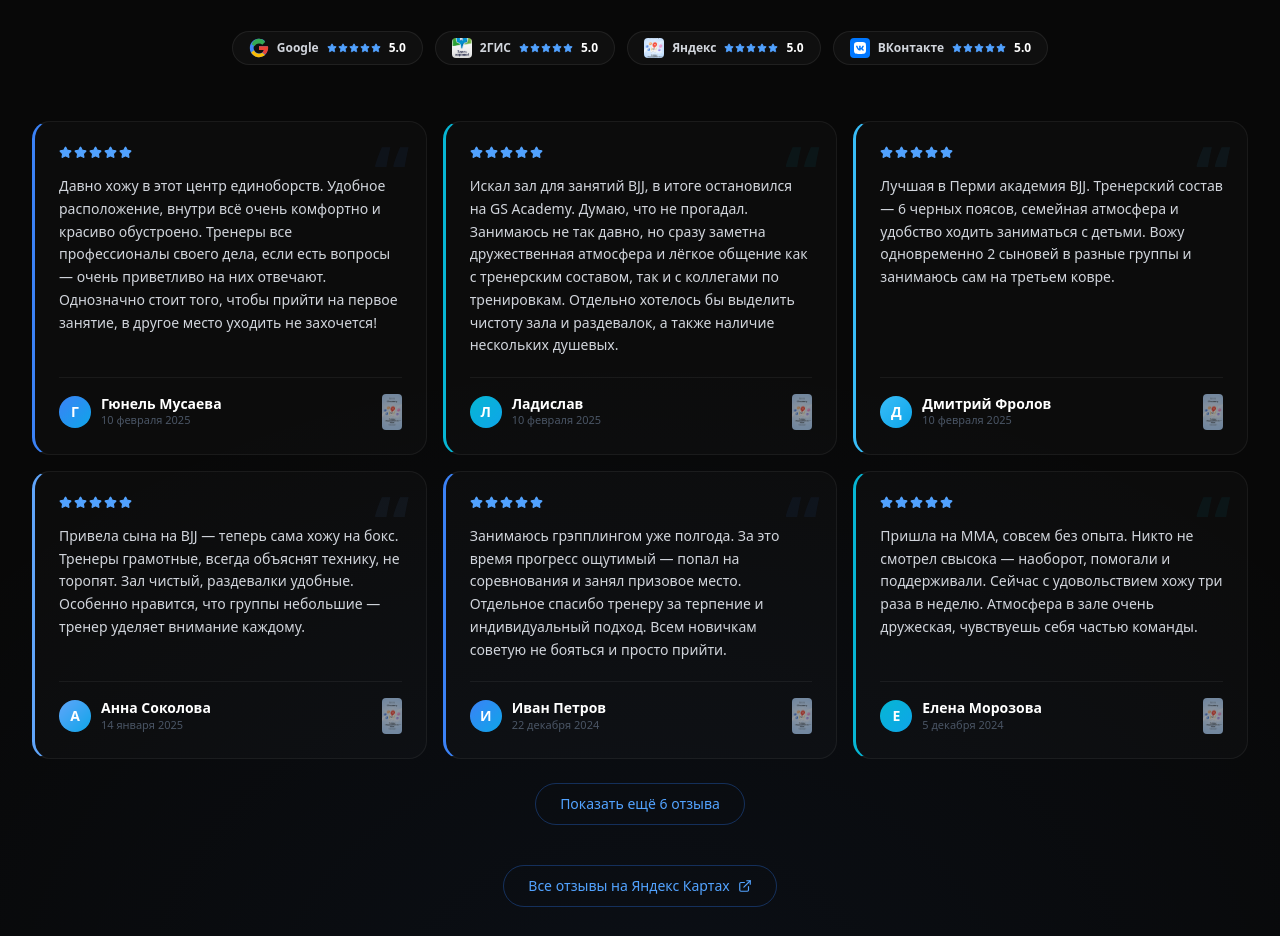
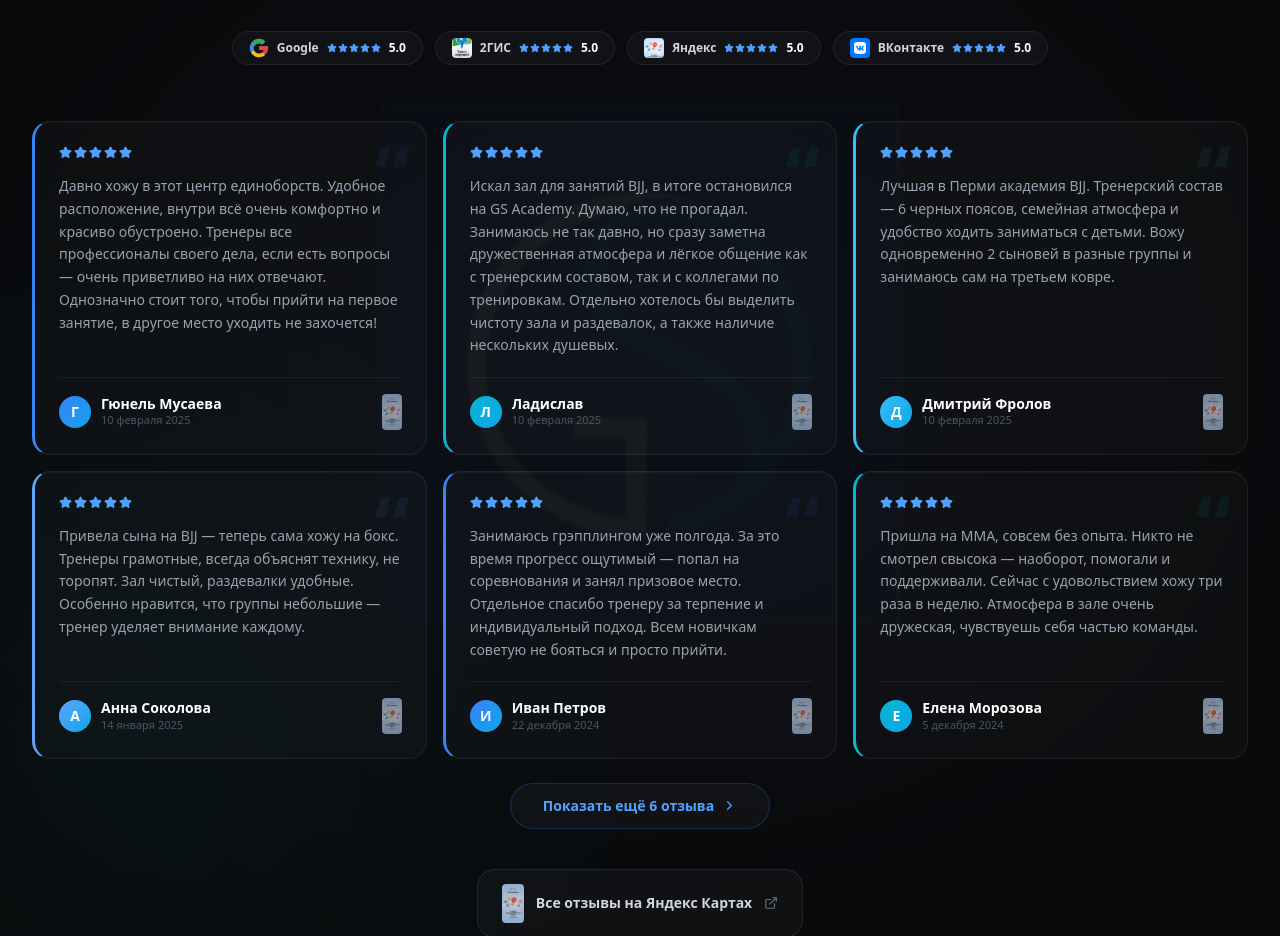
Before and after one commit to german9827387/bjj59-site, a Next.js app: page / in a window 1280 px wide. Shown: the part 3897-4833 px from the top of the page. Built offline with nearby package versions, Linux system fonts and the light colour scheme.

Commit message:
feat: gs-icon как фоновый водяной знак в отзывах + улучшен визуал блока

```diff
--- a/components/Reviews.tsx
+++ b/components/Reviews.tsx
@@ -101,9 +101,25 @@ export default function Reviews() {
 
   return (
     <section className="relative py-20 lg:py-28 bg-[#080808] overflow-hidden">
-      {/* Фоновый паттерн */}
-      <div className="absolute inset-0 bg-[radial-gradient(ellipse_70%_50%_at_50%_100%,rgba(59,130,246,0.06),transparent)] pointer-events-none" />
+      {/* Фоновые градиенты */}
+      <div className="absolute inset-0 bg-[radial-gradient(ellipse_80%_60%_at_50%_50%,rgba(59,130,246,0.05),transparent)] pointer-events-none" />
+      <div className="absolute inset-0 bg-[radial-gradient(ellipse_40%_40%_at_10%_80%,rgba(6,182,212,0.04),transparent)] pointer-events-none" />
       <div className="absolute top-0 left-0 right-0 h-px bg-gradient-to-r from-transparent via-blue-500/20 to-transparent" />
+      <div className="absolute bottom-0 left-0 right-0 h-px bg-gradient-to-r from-transparent via-blue-500/10 to-transparent" />
+
+      {/* GS Icon — фоновый водяной знак */}
+      <div className="absolute inset-0 flex items-center justify-center pointer-events-none select-none" aria-hidden="true">
+        <div className="relative w-[520px] h-[520px] opacity-[0.032]" style={{ filter: "blur(1px)" }}>
+          <Image
+            src="/gs-icon.png"
+            alt=""
+            fill
+            className="object-contain"
+            loading="lazy"
+            sizes="520px"
+          />
+        </div>
+      </div>
 
       <div className="relative max-w-7xl mx-auto px-4 sm:px-6 lg:px-8">
 
@@ -119,8 +135,13 @@ export default function Reviews() {
             </span>
           </h2>
 
-          {/* Большой рейтинг */}
+          {/* Рейтинг + значок */}
           <div className="flex items-center justify-center gap-6 mt-8">
+            {/* Иконка слева */}
+            <div className="hidden sm:flex w-14 h-14 rounded-2xl overflow-hidden border border-white/10 bg-white/5 items-center justify-center shrink-0">
+              <Image src="/gs-icon.png" alt="GS Academy" width={40} height={40} className="object-contain" loading="lazy" />
+            </div>
+            <div className="w-px h-16 bg-[#1e1e1e] hidden sm:block" />
             <div className="text-right">
               <div className="text-6xl sm:text-7xl font-black text-white leading-none">5.0</div>
               <div className="text-gray-500 text-sm mt-1">средний рейтинг</div>
@@ -187,12 +208,22 @@ export default function Reviews() {
           {visibleReviews.map((review, i) => (
             <Reveal key={review.id} delay={Math.min(i % 3, 2) * 70}>
               <div
-                className="relative flex flex-col h-full rounded-2xl bg-white/[0.02] border border-white/[0.06] hover:border-white/[0.14] p-6 transition-all duration-300 hover:-translate-y-1 overflow-hidden group"
-                style={{ borderLeftColor: CARD_ACCENTS[i % CARD_ACCENTS.length], borderLeftWidth: "3px" }}
+                className="relative flex flex-col h-full rounded-2xl bg-white/[0.025] border border-white/[0.07] hover:border-blue-500/30 p-6 transition-all duration-300 hover:-translate-y-1.5 hover:shadow-xl overflow-hidden group"
+                style={{
+                  borderLeftColor: CARD_ACCENTS[i % CARD_ACCENTS.length],
+                  borderLeftWidth: "3px",
+                  boxShadow: "0 1px 0 0 rgba(255,255,255,0.03) inset",
+                }}
               >
+                {/* Hover glow */}
+                <div
+                  className="absolute inset-0 opacity-0 group-hover:opacity-100 transition-opacity duration-500 pointer-events-none rounded-2xl"
+                  style={{ background: "radial-gradient(ellipse 80% 60% at 50% 0%, rgba(59,130,246,0.09), transparent)" }}
+                />
+
                 {/* Декоративная кавычка */}
                 <div
-                  className="absolute top-3 right-4 text-[80px] font-black leading-none select-none pointer-events-none opacity-[0.06]"
+                  className="absolute top-3 right-4 text-[80px] font-black leading-none select-none pointer-events-none opacity-[0.07] group-hover:opacity-[0.12] transition-opacity duration-300"
                   style={{ color: CARD_ACCENTS[i % CARD_ACCENTS.length] }}
                 >
                   &ldquo;
@@ -200,7 +231,7 @@ export default function Reviews() {
 
                 <Stars count={review.rating} size={13} />
 
-                <p className="text-gray-300 text-sm leading-relaxed mt-4 flex-grow">
+                <p className="text-gray-400 group-hover:text-gray-300 text-sm leading-relaxed mt-4 flex-grow transition-colors duration-300">
                   {review.text}
                 </p>
 
@@ -224,9 +255,10 @@ export default function Reviews() {
           <div className="hidden md:flex justify-center mb-10">
             <button
               onClick={() => setShowAll(true)}
-              className="flex items-center gap-2 border border-blue-500/30 text-blue-400 font-medium py-2.5 px-6 rounded-full hover:bg-blue-500/10 transition-all text-sm"
+              className="group flex items-center gap-2 bg-white/[0.03] border border-blue-500/25 hover:border-blue-500/50 hover:bg-blue-500/[0.08] text-blue-400 font-semibold py-3 px-8 rounded-full transition-all duration-300 text-sm"
             >
-              Показать ещё {reviews.length - INITIAL_SHOWN} отзыва
+              <span>Показать ещё {reviews.length - INITIAL_SHOWN} отзыва</span>
+              <ChevronRight size={15} className="group-hover:translate-x-0.5 transition-transform" />
             </button>
           </div>
         )}
@@ -234,7 +266,7 @@ export default function Reviews() {
           <div className="hidden md:flex justify-center mb-10">
             <button
               onClick={() => setShowAll(false)}
-              className="flex items-center gap-2 border border-white/10 text-gray-500 font-medium py-2.5 px-6 rounded-full hover:bg-white/5 transition-all text-sm"
+              className="flex items-center gap-2 border border-white/[0.08] text-gray-500 font-medium py-3 px-8 rounded-full hover:bg-white/5 hover:text-gray-400 transition-all text-sm"
             >
               Свернуть
             </button>
@@ -256,14 +288,14 @@ export default function Reviews() {
             onTouchEnd={handleTouchEnd}
           >
             <div
-              className={`relative rounded-2xl bg-white/[0.02] border border-white/[0.06] p-6 overflow-hidden ${animClass}`}
+              className={`relative rounded-2xl bg-white/[0.025] border border-white/[0.07] p-6 overflow-hidden ${animClass}`}
               style={{ borderLeftColor: CARD_ACCENTS[active % CARD_ACCENTS.length], borderLeftWidth: "3px" }}
             >
               <div
-                className="absolute top-3 right-4 text-[80px] font-black leading-none select-none pointer-events-none opacity-[0.06]"
+                className="absolute top-3 right-4 text-[80px] font-black leading-none select-none pointer-events-none opacity-[0.07]"
                 style={{ color: CARD_ACCENTS[active % CARD_ACCENTS.length] }}
               >
-                "
+                &ldquo;
               </div>
               <Stars count={reviews[active].rating} size={13} />
               <p className="text-gray-300 text-sm leading-relaxed mt-4 mb-5">
@@ -310,15 +342,16 @@ export default function Reviews() {
         `}</style>
 
         {/* ── Ссылка ── */}
-        <div className="text-center">
+        <div className="text-center mt-2">
           <a
             href="https://yandex.ru/maps/org/gsacademy/13932890682/reviews/"
             target="_blank"
             rel="noopener noreferrer"
-            className="inline-flex items-center gap-2 border border-blue-500/30 text-blue-400 font-medium py-2.5 px-6 rounded-full hover:bg-blue-500/10 transition-all text-sm"
+            className="group inline-flex items-center gap-3 bg-white/[0.03] border border-white/[0.08] hover:border-blue-500/30 hover:bg-blue-500/[0.06] rounded-2xl px-6 py-3.5 transition-all duration-300"
           >
-            Все отзывы на Яндекс Картах
-            <ExternalLink size={14} />
+            <Image src="/yandex.jpg" alt="Яндекс" width={22} height={22} className="rounded opacity-80" loading="lazy" />
+            <span className="text-gray-300 group-hover:text-white text-sm font-semibold transition-colors">Все отзывы на Яндекс Картах</span>
+            <ExternalLink size={14} className="text-gray-500 group-hover:text-blue-400 transition-colors" />
           </a>
         </div>
       </div>
```
Also changed, not shown: public/gs-icon.png (added).
